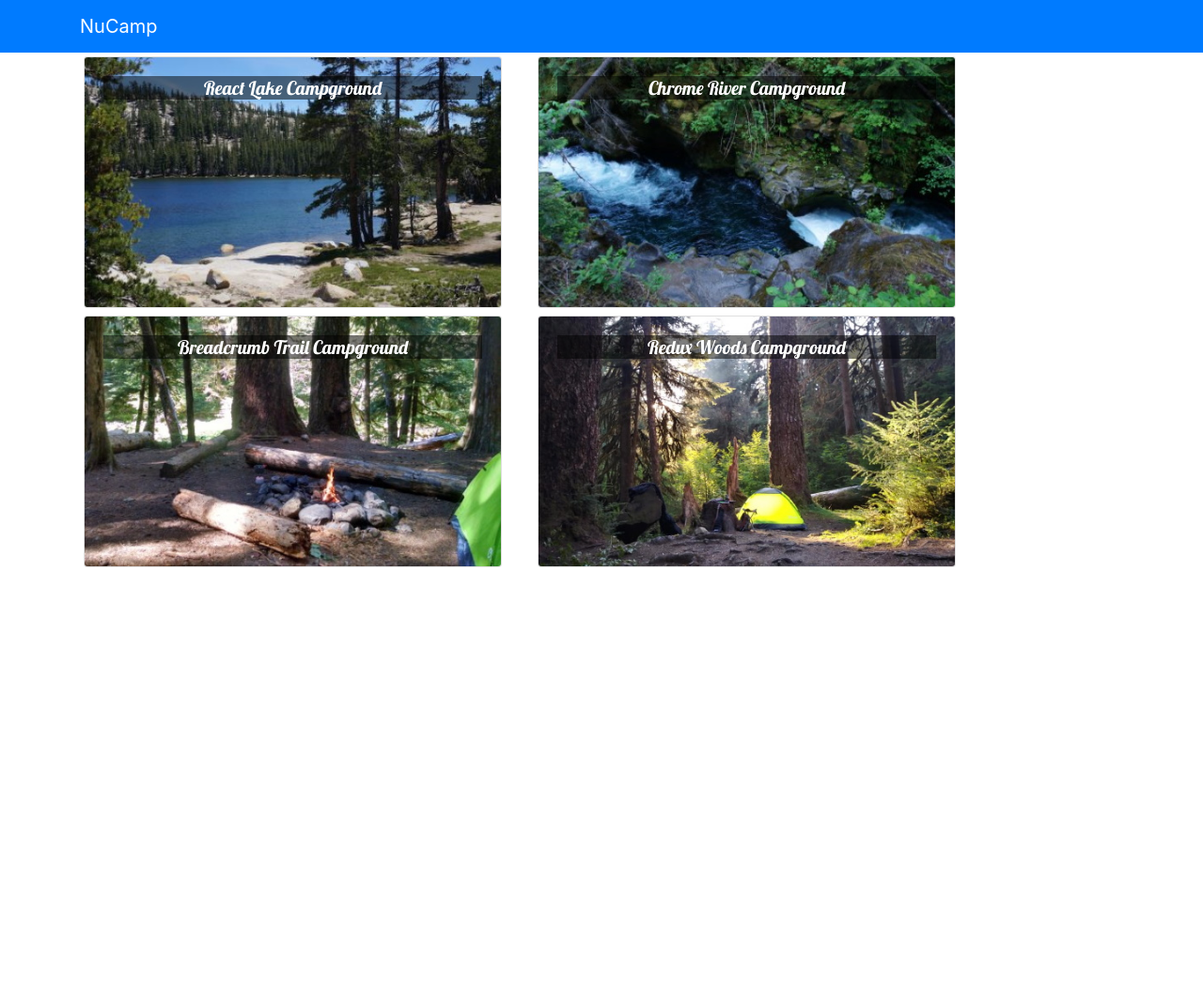
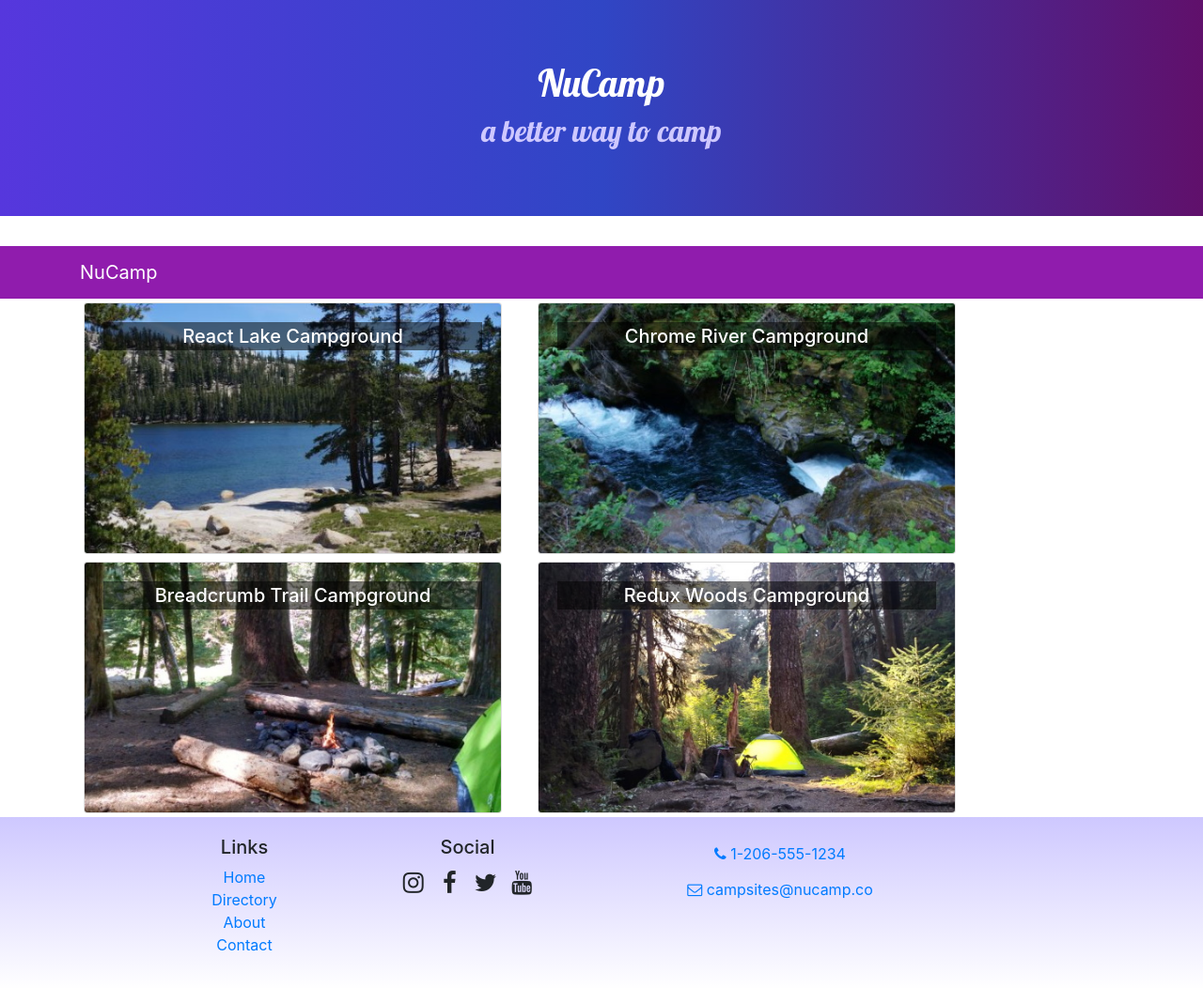
Before and after one commit to keithholler/React, a React (Create React App) app: page / in a window 1280 px wide. Shown: the whole page at 94% size. Before the commit the page ends 800 px from the top, so only its background shows below. Built offline with nearby package versions, Linux system fonts and the light colour scheme.

Commit message:
Header and Footer

```diff
--- a/package.json
+++ b/package.json
@@ -7,6 +7,8 @@
     "@testing-library/react": "^9.5.0",
     "@testing-library/user-event": "^7.2.1",
     "bootstrap": "^4.5.2",
+    "bootstrap-social": "^5.1.1",
+    "font-awesome": "^4.7.0",
     "react": "^16.13.1",
     "react-dom": "^16.13.1",
     "react-popper": "^1.3.6",
--- a/src/App.css
+++ b/src/App.css
@@ -41,11 +41,46 @@
   font-family: "Open Sans", sans-serif;
 }
 
+h1, h2, h3, .card-body>.card-title {
+  font-family: "Lobster", cursive;
+}
+
 .card-title {
-  font: 500 1.25rem "Lobster", cursive;
+  font-weight: 500;
+  font-size: 1.25rem;
+}
+
+h2 {
+  color: #3046C5;
 }
 
 .card-img-overlay .card-title {
   color: white;
   background-color: rgba(0, 0, 0, 0.5);
 }
+
+.row-content {
+  padding: 50px 0;
+  border-bottom: 1px ridge;
+  min-height: 200px;
+}
+
+.site-footer {
+  background-image: linear-gradient(#CEC8FF, white);
+  padding: 20px 0;
+}
+
+.jumbotron {
+  margin: 0;
+  padding:30px;
+  background-image: linear-gradient(to right, #5637DD, #3046C5, #60106B);
+  color: white;
+}
+
+.jumbotron h2 {
+  color: #CEC8FF;
+}
+
+.navbar-dark {
+  background-color: #901CAD;
+}
--- /dev/null
+++ b/src/components/FooterComponent.js
@@ -0,0 +1,34 @@
+import React from 'react';
+
+function Footer(props) {
+    return (
+        <footer className="site-footer">
+            <div className="container">
+                <div className="row">
+                    <div className="col-4 col-sm-2 offset-1">
+                        <h5>Links</h5>
+                        <ul className="list-unstyled">
+                            <li><a href="#">Home</a></li>
+                            <li><a href="#">Directory</a></li>
+                            <li><a href="#">About</a></li>
+                            <li><a href="#">Contact</a></li>
+                        </ul>
+                    </div>
+                    <div className="col-6 col-sm-3 text-center">
+                        <h5>Social</h5>
+                        <a className="btn btn-social-icon btn-instagram" href="http://instagram.com/"><i className="fa fa-instagram" /></a>{' '}
+                        <a className="btn btn-social-icon btn-facebook" href="http://www.facebook.com/"><i className="fa fa-facebook" /></a>{' '}
+                        <a className="btn btn-social-icon btn-twitter" href="http://twitter.com/"><i className="fa fa-twitter" /></a>{' '}
+                        <a className="btn btn-social-icon btn-google" href="http://youtube.com/"><i className="fa fa-youtube" /></a>
+                    </div>
+                    <div className="col-sm-4 text-center">
+                        <a role="button" className="btn btn-link" href="tel:+12065551234"><i className="fa fa-phone" /> 1-206-555-1234</a><br />
+                        <a role="button" className="btn btn-link" href="mailto:notreal@notreal.co"><i className="fa fa-envelope-o" /> campsites@nucamp.co</a>
+                    </div>
+                </div>
+            </div>
+        </footer>
+    );
+}
+
+export default Footer;
--- /dev/null
+++ b/src/components/HeaderComponent.js
@@ -0,0 +1,28 @@
+import React, { Component }  from 'react';
+import { Navbar, NavbarBrand, Jumbotron } from 'reactstrap';
+
+class Header extends Component {
+    render() {
+        return (
+            <React.Fragment>
+                <Jumbotron fluid>
+                <div className="container">
+                        <div className="row">
+                            <div className="col">
+                                <h1>NuCamp</h1>
+                                <h2>a better way to camp</h2>
+                            </div>
+                        </div>
+                    </div>
+                </Jumbotron>
+                    <Navbar dark sticky="top">
+                    <div className="container">
+                        <NavbarBrand href="/">NuCamp</NavbarBrand>
+                    </div>
+                </Navbar>
+            </React.Fragment>
+        );
+    }
+}
+
+export default Header;
--- a/src/components/MainComponent.js
+++ b/src/components/MainComponent.js
@@ -1,7 +1,8 @@
 import React, { Component } from "react";
-import { Navbar, NavbarBrand } from "reactstrap";
 import Directory from './DirectoryComponent';
 import CampsiteInfo from "./CampsiteInfoComponent";
+import Header from  "./HeaderComponent"
+import Footer from  "./FooterComponent"
 import {CAMPSITES} from '../shared/campsites'
 class Main extends Component {
   constructor(props){
@@ -17,13 +18,10 @@
   render() {
     return (
       <div>
-        <Navbar dark color="primary">
-          <div className="container">
-            <NavbarBrand href="/">NuCamp</NavbarBrand>
-          </div>
-        </Navbar>
+       <Header/>
         <Directory campsites={this.state.campsites} onClick={(campsiteId) => this.onCampsiteSelect(campsiteId)}/>
         <CampsiteInfo campsite={this.state.campsites.filter(campsite=> campsite.id === this.state.selectedCampsite)[0]} />
+      <Footer/>
       </div>
     );
   }
--- a/src/index.js
+++ b/src/index.js
@@ -1,6 +1,8 @@
 import React from "react";
 import ReactDOM from "react-dom";
 import "./index.css";
+import 'font-awesome/css/font-awesome.css';
+import 'bootstrap-social/bootstrap-social.css';
 import App from "./App";
 import * as serviceWorker from "./serviceWorker";
 import "bootstrap/dist/css/bootstrap.min.css";
```
Also changed, not shown: 1 other file (tests, documents, lock files or other folders).
